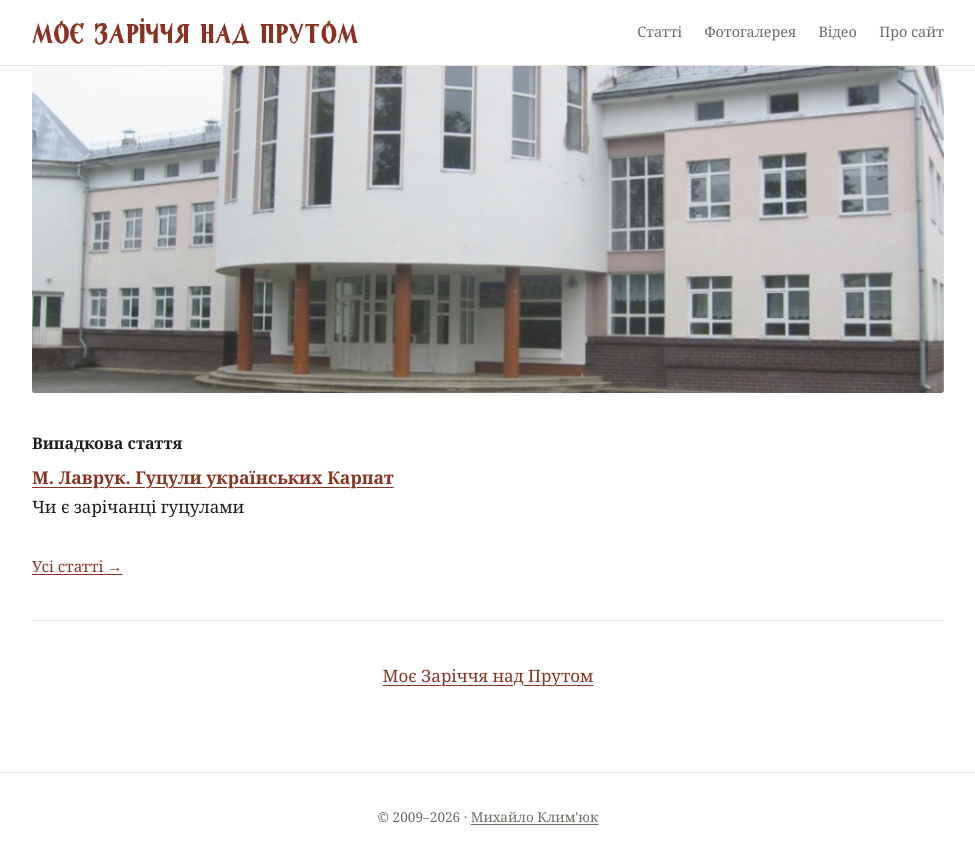
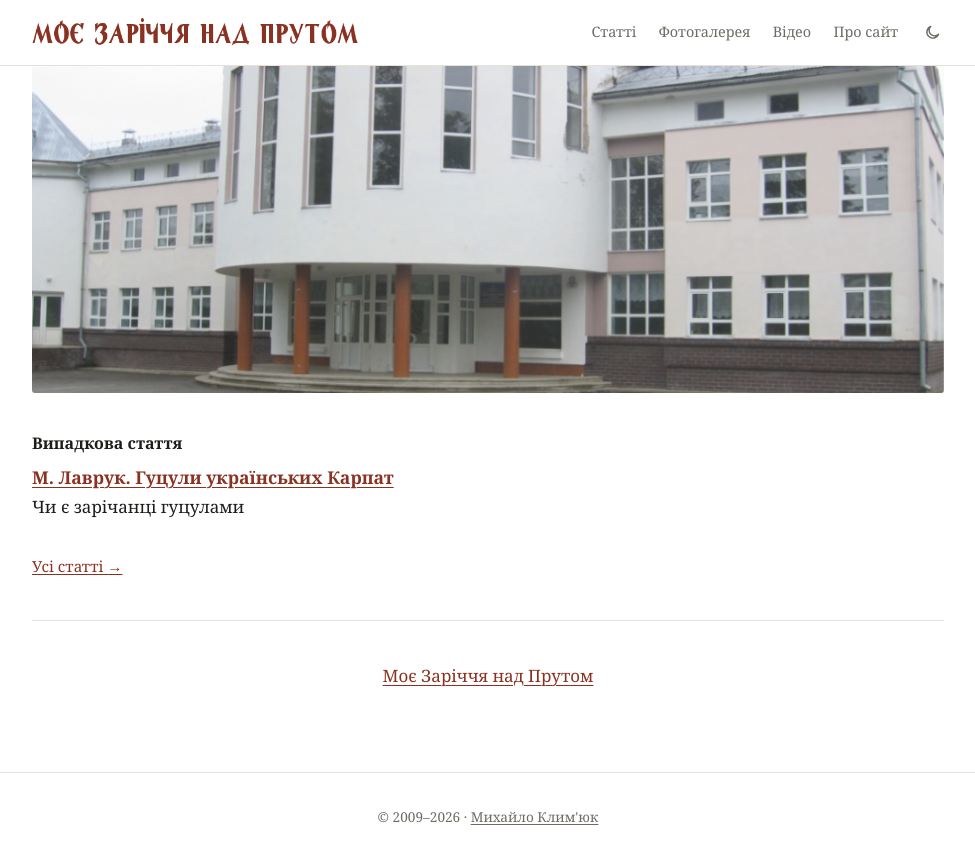
Before and after one commit to zarichchya/zarichchya.github.io, a Jekyll site: the page built from index.html, in a window 1280 px wide. Shown: the top 864 px of the page, without its empty margins (152-1127 px from the left). Built offline with Jekyll 4.4.1, drawn with Linux system fonts in a browser that asks for light colours.

Commit message:
Add light/dark themes with a toggle in the top bar

```diff
--- a/_includes/head.html
+++ b/_includes/head.html
@@ -5,6 +5,7 @@
 	{%- comment -%} Zend's headTitle(): siteTitle + separator + page title {%- endcomment -%}
 	<title>{{ site.title }}{% if page.title %}{{ site.separator }}{{ page.title }}{% endif %}</title>
 	<meta name="description" content="{{ page.description | default: site.description | strip_html | normalize_whitespace | escape }}" />
+	{%- include theme.html %}
 	{%- comment -%} No web fonts: template.css uses a system serif stack, so
 	nothing is downloaded before text can render. Query-string cache-bust: without it, a returning visitor's
 	cached copy survives a CSS deploy until it separately expires. {%- endcomment -%}
--- /dev/null
+++ b/_includes/theme.html
@@ -0,0 +1,45 @@
+{%- comment -%}
+Light/dark theme. Runs inline in <head>, before the body renders, so a page
+never flashes the wrong theme. A choice made with the top-bar toggle
+(#theme-toggle in _includes/topmenu.html) is remembered in localStorage;
+until the visitor makes one, the theme follows the OS setting and keeps
+following it if that changes. template.css keys the palette off the
+data-theme attribute this sets on <html>.
+{%- endcomment -%}
+<script>
+(function () {
+	var KEY = 'theme';
+	var root = document.documentElement;
+	var media = window.matchMedia('(prefers-color-scheme: dark)');
+
+	function stored() {
+		try { return localStorage.getItem(KEY); } catch (e) { return null; }
+	}
+
+	function apply(theme) {
+		root.setAttribute('data-theme', theme);
+		var button = document.getElementById('theme-toggle');
+		if (button) button.setAttribute('aria-pressed', theme === 'dark' ? 'true' : 'false');
+	}
+
+	apply(stored() || (media.matches ? 'dark' : 'light'));
+
+	if (media.addEventListener) {
+		media.addEventListener('change', function (e) {
+			if (!stored()) apply(e.matches ? 'dark' : 'light');
+		});
+	}
+
+	document.addEventListener('DOMContentLoaded', function () {
+		var button = document.getElementById('theme-toggle');
+		if (!button) return;
+		button.hidden = false;
+		apply(root.getAttribute('data-theme'));
+		button.addEventListener('click', function () {
+			var next = root.getAttribute('data-theme') === 'dark' ? 'light' : 'dark';
+			apply(next);
+			try { localStorage.setItem(KEY, next); } catch (e) {}
+		});
+	});
+})();
+</script>
--- a/_includes/topmenu.html
+++ b/_includes/topmenu.html
@@ -9,6 +9,11 @@
 {%- if page.url contains item.url %}{% assign is_current = true %}{% endif %}
 <a href="{{ item.url }}" title="{{ item.tooltip }}"{% if is_current %} class="current"{% endif %}>{{ item.title }}</a>
 {%- endfor %}
+{%- comment -%} Stays hidden until _includes/theme.html wires it up, so it never shows as a dead control without JS. {%- endcomment %}
+<button type="button" id="theme-toggle" class="theme-toggle" aria-label="Темна тема" title="Світла / темна тема" hidden>
+<svg class="icon-moon" viewBox="0 0 24 24" width="17" height="17" aria-hidden="true"><path d="M20.5 14.5A8.5 8.5 0 1 1 9.5 3.5a6.5 6.5 0 0 0 11 11z"/></svg>
+<svg class="icon-sun" viewBox="0 0 24 24" width="17" height="17" aria-hidden="true"><circle cx="12" cy="12" r="4.5"/><path d="M12 1.5v2.5M12 20v2.5M1.5 12H4M20 12h2.5M4.6 4.6l1.8 1.8M17.6 17.6l1.8 1.8M4.6 19.4l1.8-1.8M17.6 6.4l1.8-1.8"/></svg>
+</button>
 </nav>
 </div>
 </header>
--- a/css/template.css
+++ b/css/template.css
@@ -17,6 +17,25 @@
   --gap: 1.5rem;
 
   --serif: Charter, "Bitstream Charter", "Sitka Text", Cambria, Georgia, "Times New Roman", serif;
+
+  color-scheme: light;
+}
+
+/* Dark theme: the same roles, re-tuned for a warm near-black page. The
+   accent is lifted to a lighter rust so links and the logo (masked in
+   var(--accent), see .brand-logo) keep their contrast. data-theme is always
+   set explicitly by _includes/theme.html -- from the visitor's saved choice,
+   or else their OS preference -- so no prefers-color-scheme block is needed
+   here. */
+:root[data-theme="dark"] {
+  --bg: #1b1917;
+  --fg: #e7e2d9;
+  --muted: #a19b91;
+  --rule: #35312c;
+  --accent: #e08a72;
+  --card: #25221f;
+
+  color-scheme: dark;
 }
 
 /* ==========================================================================
@@ -114,6 +133,46 @@ header.site nav a:hover {
 header.site nav a.current {
   color: var(--accent);
   font-weight: 600;
+}
+header.site nav {
+  align-items: center;
+}
+
+/* Light/dark switch: shows a moon in the light theme (click for dark) and
+   a sun in the dark theme (click for light). */
+.theme-toggle {
+  display: inline-flex;
+  align-items: center;
+  padding: 0.2rem;
+  border: 0;
+  border-radius: 3px;
+  background: none;
+  color: var(--muted);
+  cursor: pointer;
+}
+.theme-toggle[hidden] {
+  display: none;
+}
+.theme-toggle:hover {
+  color: var(--fg);
+}
+.theme-toggle:focus-visible {
+  outline: 2px solid var(--accent);
+  outline-offset: 2px;
+}
+.theme-toggle svg {
+  fill: none;
+  stroke: currentColor;
+  stroke-width: 2;
+  stroke-linecap: round;
+  stroke-linejoin: round;
+}
+.icon-sun,
+:root[data-theme="dark"] .icon-moon {
+  display: none;
+}
+:root[data-theme="dark"] .icon-sun {
+  display: block;
 }
 
 /* ==========================================================================
```
